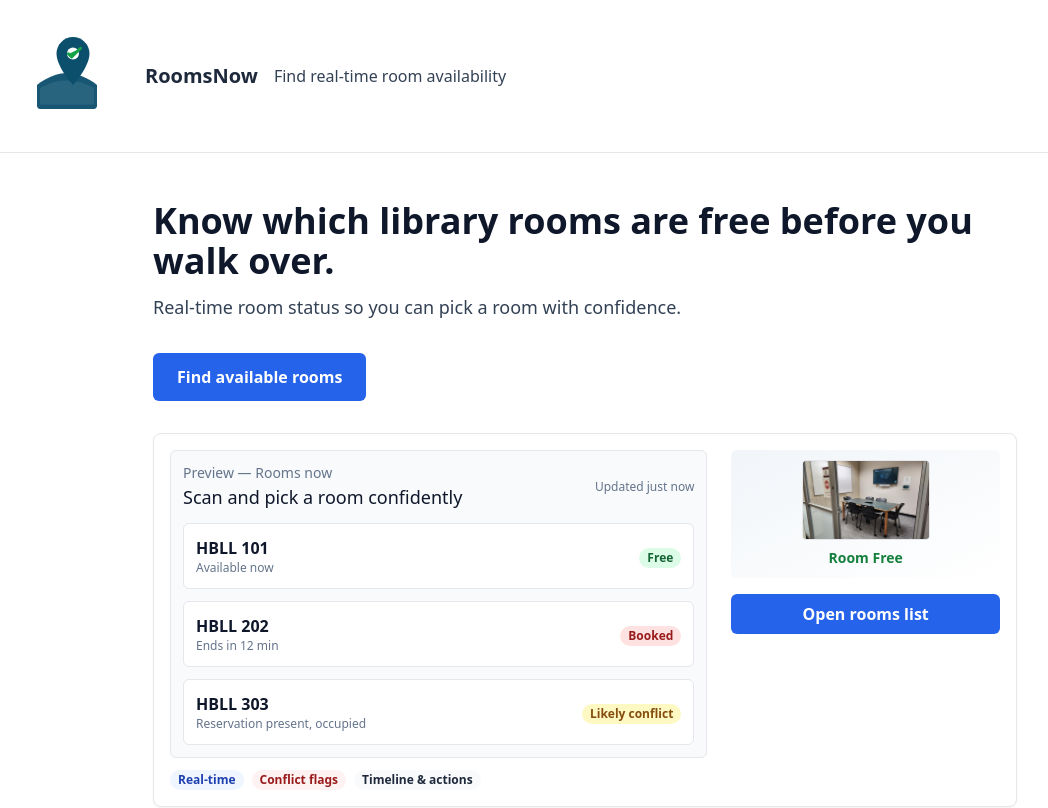
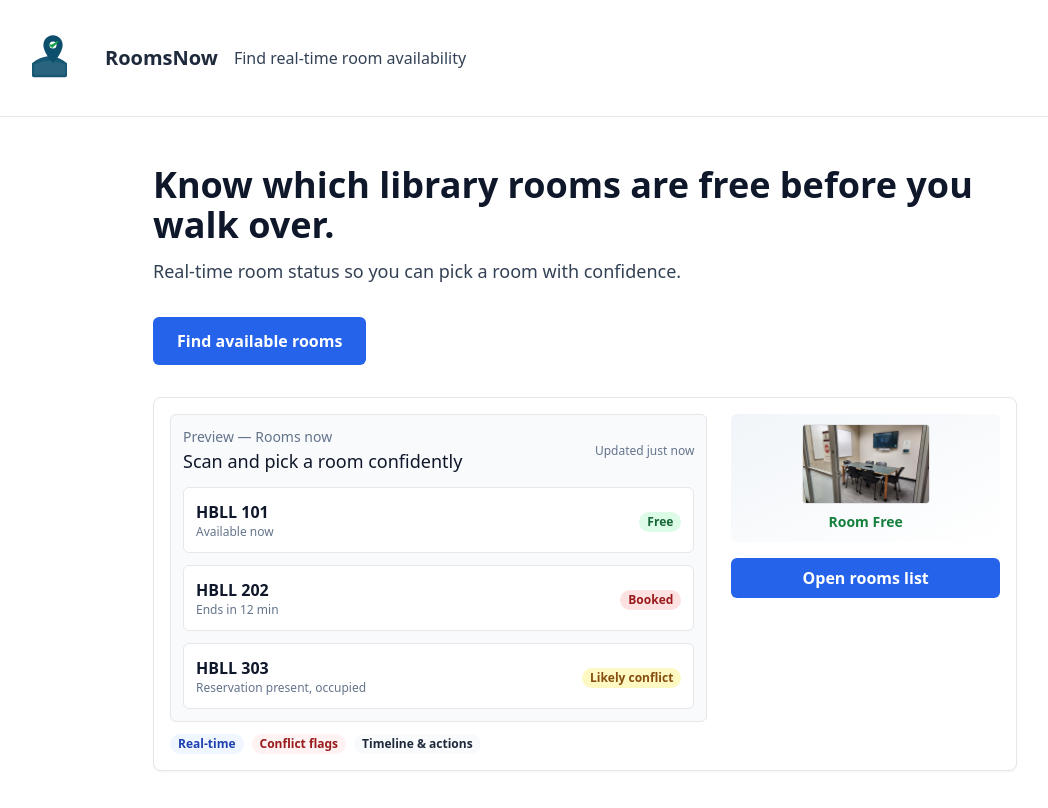
Before and after one commit to rbriggs0/IS-531-three-pages, a Next.js app: page / in a window 1280 px wide. Shown: the top 808 px of the page, without its empty margins (55-1103 px from the left). Built offline with nearby package versions, Linux system fonts and the light colour scheme.

Commit message:
Scale logo to fit: set maxHeight and preserve full SVG bounds
Co-authored-by: Cursor <cursoragent@cursor.com>

```diff
--- a/src/components/Header.tsx
+++ b/src/components/Header.tsx
@@ -7,14 +7,14 @@ export default function Header() {
       <div className="w-full" style={{ overflow: 'visible' }}>
         <div className="max-w-6xl mx-auto flex items-center gap-4 py-6 px-4">
           <Link href="/" className="flex items-center gap-3" >
-            <div className="flex items-center" style={{ paddingTop: 4, paddingBottom: 4 }}>
-              <img
-                src="/images/logo-icon.svg"
-                alt="RoomsNow logo"
-                className="h-24 w-auto object-contain"
-                style={{ display: 'block', marginTop: 0, marginBottom: 0 }}
-              />
-            </div>
+          <div className="flex items-center" style={{ paddingTop: 6, paddingBottom: 6 }}>
+            <img
+              src="/images/logo-icon.svg"
+              alt="RoomsNow logo"
+              className="w-auto"
+              style={{ display: 'block', maxHeight: 56, width: 'auto' }}
+            />
+          </div>
             <span className="ml-3 text-xl font-semibold text-slate-800">RoomsNow</span>
           </Link>
           <div className="hidden md:block text-slate-700 font-medium">Find real-time room availability</div>
```
